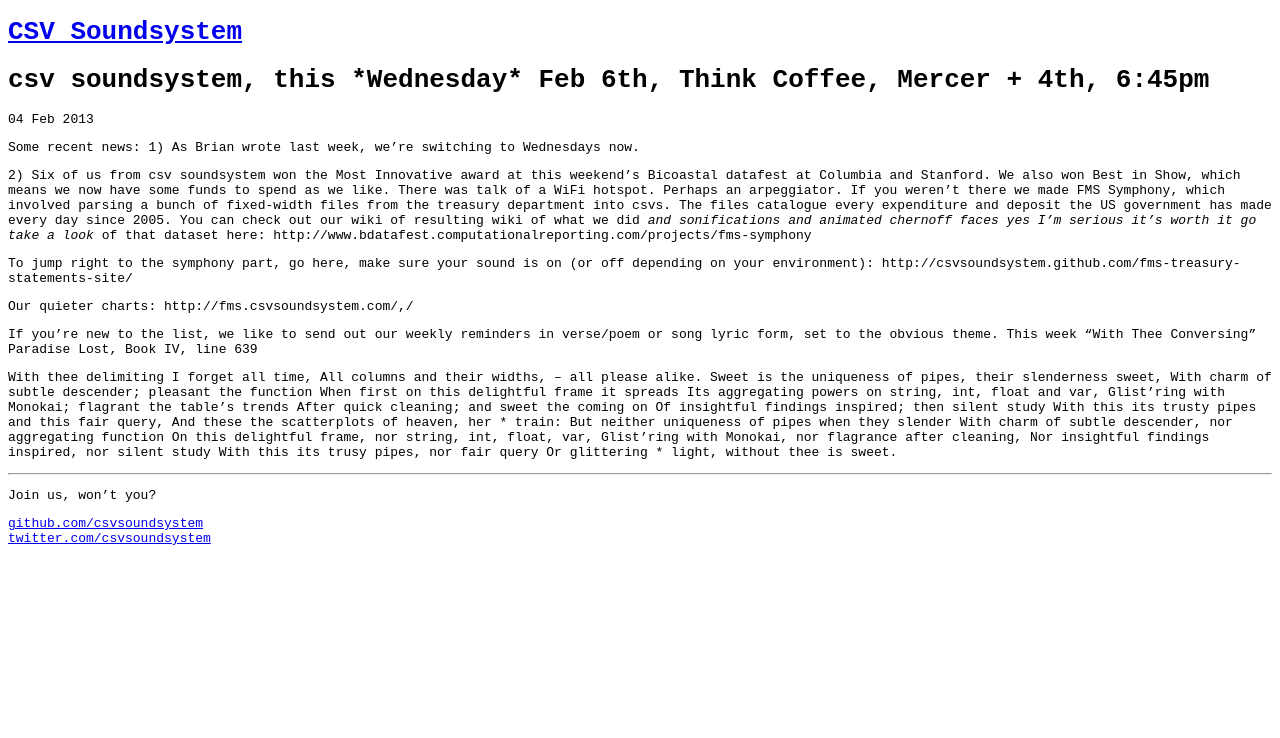
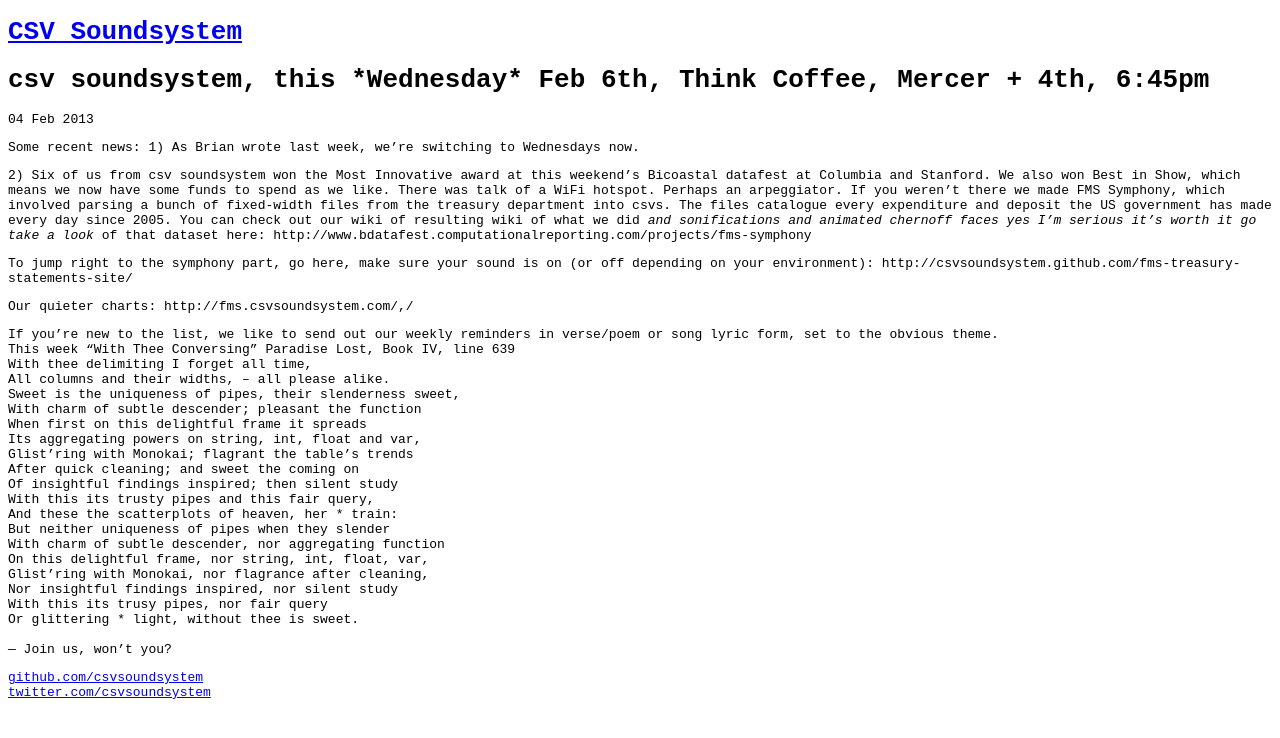
Before and after one commit to csvsoundsystem/csv.nyc, a Jekyll site: the page built from _posts/2013-02-04-csv-soundsystem-this-wednesday-feb-th-think-coffee-mercer-th-pm.md, in a window 1280 px wide. Shown: the top 738 px of the page. Built offline with Jekyll 4.4.1, drawn with Linux system fonts in a browser that asks for light colours; Markdown is read by kramdown in place of the engine named in the settings; comment, search, counter and statistics services are not loaded.

Commit message:
Update 2013-02-04-csv-soundsystem-this-wednesday-feb-th-think-coffee-mercer-th-pm.md

```diff
--- a/_posts/2013-02-04-csv-soundsystem-this-wednesday-feb-th-think-coffee-mercer-th-pm.md
+++ b/_posts/2013-02-04-csv-soundsystem-this-wednesday-feb-th-think-coffee-mercer-th-pm.md
@@ -16,27 +16,27 @@
 http://fms.csvsoundsystem.com/,/
 
 
-If you're new to the list, we like to send out our weekly reminders in verse/poem or song lyric form, set to the obvious theme.
+If you're new to the list, we like to send out our weekly reminders in verse/poem or song lyric form, set to the obvious theme.<br/>
 This week "With Thee Conversing" Paradise Lost, Book IV, line 639
-
-With thee delimiting I forget all time,
-All columns and their widths, -- all please alike.
-Sweet is the uniqueness of pipes, their slenderness sweet,
-With charm of subtle descender; pleasant the function
-When first on this delightful frame it spreads
-Its aggregating powers on string, int, float and var,
-Glist'ring with Monokai; flagrant the table's trends
-After quick cleaning; and sweet the coming on
-Of insightful findings inspired; then silent study
-With this its trusty pipes and this fair query,
-And these the scatterplots of heaven, her * train:
-But neither uniqueness of pipes when they slender
-With charm of subtle descender, nor aggregating function
-On this delightful frame, nor string, int, float, var,
-Glist'ring with Monokai, nor flagrance after cleaning,
-Nor insightful findings inspired, nor silent study
-With this its trusy pipes, nor fair query
-Or glittering * light, without thee is sweet.
-
+<br/>
+With thee delimiting I forget all time,<br/>
+All columns and their widths, -- all please alike.<br/>
+Sweet is the uniqueness of pipes, their slenderness sweet,<br/>
+With charm of subtle descender; pleasant the function<br/>
+When first on this delightful frame it spreads<br/>
+Its aggregating powers on string, int, float and var,<br/>
+Glist'ring with Monokai; flagrant the table's trends<br/>
+After quick cleaning; and sweet the coming on<br/>
+Of insightful findings inspired; then silent study<br/>
+With this its trusty pipes and this fair query,<br/>
+And these the scatterplots of heaven, her * train:<br/>
+But neither uniqueness of pipes when they slender<br/>
+With charm of subtle descender, nor aggregating function<br/>
+On this delightful frame, nor string, int, float, var,<br/>
+Glist'ring with Monokai, nor flagrance after cleaning,<br/>
+Nor insightful findings inspired, nor silent study<br/>
+With this its trusy pipes, nor fair query<br/>
+Or glittering * light, without thee is sweet.<br/>
+<br/>
 ---
 Join us, won't you?
```
